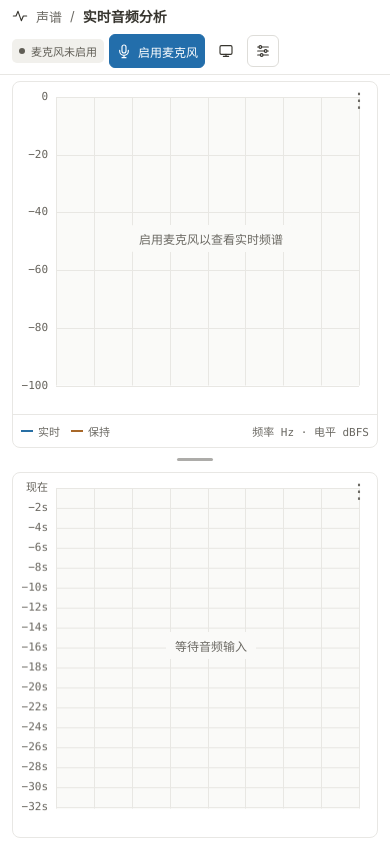
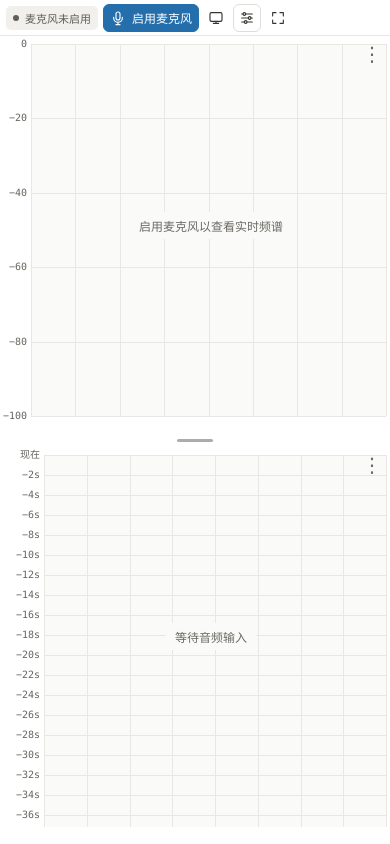
Before and after one commit to PaperCube/sound-spectrum-web, a plain HTML site: page index.html in a window 390 px wide. Drawn offline with Linux system fonts and the light colour scheme.

Commit message:
Maximize chart space and add fullscreen mode

```diff
--- a/index.html
+++ b/index.html
@@ -31,6 +31,8 @@
   <symbol id="i-level" viewBox="0 0 24 24"><path d="M5 19v-4m5 4V9m5 10V5m5 14v-8"/></symbol>
   <symbol id="i-clock" viewBox="0 0 24 24"><circle cx="12" cy="12" r="9"/><path d="M12 7v6l4 2"/></symbol>
   <symbol id="i-water" viewBox="0 0 24 24"><path d="M3 5h18M3 10h18M3 15h18M3 20h18M8 5v5m7 0v5m-6 0v5"/></symbol>
+  <symbol id="i-fullscreen" viewBox="0 0 24 24"><path d="M9 4H4v5m11-5h5v5M4 15v5h5m11-5v5h-5"/></symbol>
+  <symbol id="i-exit-fullscreen" viewBox="0 0 24 24"><path d="M4 9h5V4m11 5h-5V4M4 15h5v5m11-5h-5v5"/></symbol>
 </svg>
 <header class="top">
   <div class="crumb">
@@ -54,6 +56,7 @@
         <button type="button" data-theme-choice="dark" aria-pressed="false">晚上</button>
       </div>
     </div>
+    <button class="button icon-button" id="fullscreen-button" type="button" aria-label="全屏" title="全屏" aria-pressed="false"><svg class="icon" aria-hidden="true"><use id="fullscreen-icon" href="#i-fullscreen"/></svg></button>
   </div>
 </header>
 <main id="overview" data-input="idle" data-layout="stack">
@@ -137,7 +140,6 @@
       <div class="chart-resize" id="water-resize" role="separator" tabindex="0" aria-label="瀑布图高度" aria-controls="water-wrap" aria-orientation="horizontal" title="拖动调整高度，双击恢复自动高度"></div>
     </section>
   </section>
-  <p class="help"><span>滚轮或双指缩放 · 拖动平移 · 双击复位 · 空格冻结</span><span>电平以数字满刻度 dBFS 表示</span></p>
 </main>
 <button class="button settings-launcher" id="settings-button" aria-label="分析设置" title="分析设置" aria-haspopup="dialog" aria-controls="settings-dialog"><svg class="icon" aria-hidden="true"><use href="#i-settings"/></svg><span>分析设置</span></button>
 <dialog id="settings-dialog" aria-labelledby="settings-title">
--- a/scripts/charts.js
+++ b/scripts/charts.js
@@ -60,6 +60,12 @@ SoundSpectrum.createCharts = function (app, view, audio) {
 
   function dimensions(canvas, context) {
     const {width, height} = canvas.getBoundingClientRect();
+    const compact = document.documentElement.classList.contains("compact-charts");
+    const left = compact ? (canvas === waterfall ? 44 : 31) : width < 500 ? 43 : 59;
+    const top = compact ? 8 : 15;
+    const plotWidth = width - left - (compact ? 4 : 18);
+    const plotHeight = height - top - (compact ? 17 : 28);
+    if (plotWidth <= 0 || plotHeight <= 0) return null;
     const ratio = Math.min(2, devicePixelRatio || 1);
     const w = Math.round(width * ratio), h = Math.round(height * ratio);
     if (!w || !h) return null;
@@ -68,8 +74,7 @@ SoundSpectrum.createCharts = function (app, view, audio) {
       canvas.height = h;
     }
     context.setTransform(ratio, 0, 0, ratio, 0, 0);
-    const left = width < 500 ? 43 : 59;
-    return { width, height, left, top: 15, w: width - left - 18, h: height - 43 };
+    return {width, height, left, top, w: plotWidth, h: plotHeight, compact};
   }
 
   const plotX = (frequency, plot) => plot.left + (positionOf(frequency) - state.range[0]) / (state.range[1] - state.range[0]) * plot.w;
@@ -98,7 +103,7 @@ SoundSpectrum.createCharts = function (app, view, audio) {
   }
 
   function drawGrid(context, plot, isWater) {
-    context.font = '11px "IBM Plex Mono", Menlo, monospace';
+    context.font = `${plot.compact ? 10 : 11}px "IBM Plex Mono", Menlo, monospace`;
     context.textBaseline = "middle";
     context.lineWidth = 1;
     context.textAlign = "right";
@@ -116,7 +121,7 @@ SoundSpectrum.createCharts = function (app, view, audio) {
       context.lineTo(plot.left + plot.w, y);
       context.stroke();
       const value = isWater ? secondsPerTick * step : Math.round(-options.floor * step / 5);
-      context.fillText(isWater ? (value ? `−${value}s` : "现在") : (value ? `−${value}` : "0"), plot.left - 8, y);
+      context.fillText(isWater ? (value ? `−${value}s` : "现在") : (value ? `−${value}` : "0"), plot.left - (plot.compact ? 4 : 8), y);
     }
     if (!state.session) {
       context.beginPath();
@@ -138,7 +143,7 @@ SoundSpectrum.createCharts = function (app, view, audio) {
       context.stroke();
       const labelX = clamp(x, plot.left + 4, plot.width - 16);
       if (labelX - lastLabel < 34) continue;
-      context.fillText(f >= 1000 ? `${+(f / 1000).toFixed(2)}k` : `${+f.toFixed(1)}`, labelX, plot.top + plot.h + 15);
+      context.fillText(f >= 1000 ? `${+(f / 1000).toFixed(2)}k` : `${+f.toFixed(1)}`, labelX, plot.top + plot.h + (plot.compact ? 9 : 15));
       lastLabel = labelX;
     }
   }
@@ -383,9 +388,11 @@ SoundSpectrum.createCharts = function (app, view, audio) {
     if (cursorNode.hidden) return;
     const x = plot.left + clamp(position, 0, 1) * plot.w;
     const label = cursorNode.firstElementChild;
-    label.textContent = hz(frequency);
+    const measureLevel = plot.compact && canvas === spectrum;
+    label.textContent = measureLevel ? `${hz(frequency)} · ${dB(state.current[indexAt(frequency)])} dBFS` : hz(frequency);
     const margin = label.offsetWidth / 2 + 3;
     cursorNode.style.setProperty("--cursor-x", x + "px");
+    cursorNode.style.setProperty("--cursor-top", plot.top + "px");
     cursorNode.style.setProperty("--cursor-height", plot.h + "px");
     cursorNode.style.setProperty("--cursor-label-offset", (clamp(x, margin, plot.width - margin) - x) + "px");
   }
--- a/scripts/controls.js
+++ b/scripts/controls.js
@@ -7,25 +7,32 @@ SoundSpectrum.bindControls = function (app, view, audio, charts) {
   const { setupAnalysis, collect, showNotice, stopMicrophone, refreshDevices, useMicrophone, togglePause,
     calibrateNoise, setNoiseFilter } = audio;
   const { waterFloor, updateWaterRamp, applyThemeColors } = charts;
+  const root = document.documentElement;
   const overview = $("overview");
-  const topActions = document.querySelector(".top-actions");
   const settingsLauncher = $("settings-button");
+  const fullscreenButton = $("fullscreen-button");
   const settingsDialog = $("settings-dialog");
   const settings = settingsDialog.querySelector(".settings");
   const metadata = overview.querySelector(".metadata");
-  const help = overview.querySelector(".help");
   const instrument = overview.querySelector(".instrument");
   const splitter = $("chart-splitter");
   const spectrumCard = $("spectrum-section");
   const waterCard = $("water-section");
   const spectrumWrap = $("spectrum-wrap");
   const waterWrap = $("water-wrap");
+  const compactHeaders = matchMedia("(max-width: 700px), (max-height: 500px) and (pointer: coarse)");
+  const supportsPopovers = "showPopover" in HTMLElement.prototype;
+  let fullscreenFallback = false;
+  const fullscreenActive = () => Boolean(document.fullscreenElement) || fullscreenFallback;
 
-  if ("showPopover" in HTMLElement.prototype) {
-    const compactHeaders = matchMedia("(max-width: 700px), (max-height: 500px) and (pointer: coarse)");
+  const syncChartMenus = [];
+  if (supportsPopovers) {
     for (const trigger of instrument.querySelectorAll(".chart-menu-toggle")) {
       const head = trigger.closest(".panel-head");
       const menu = trigger.popoverTargetElement;
+      const card = head.closest(".chart-card");
+      const readouts = Array.from(card.querySelectorAll(":scope > .plot-footer, :scope > .peak-list, :scope > .water-history"));
+      const resizeHandle = card.querySelector(".chart-resize");
       const positionMenu = () => {
         const {top, right, bottom} = trigger.getBoundingClientRect();
         const below = window.innerHeight - bottom - 12;
@@ -36,21 +43,46 @@ SoundSpectrum.bindControls = function (app, view, audio, charts) {
         menu.style.setProperty("--chart-menu-bottom", openAbove ? (window.innerHeight - top + 4) + "px" : "auto");
         menu.style.setProperty("--chart-menu-max-height", Math.max(0, openAbove ? above : below) + "px");
       };
-      const sync = () => {
-        head.classList.toggle("chart-head-compact", compactHeaders.matches);
-        if (compactHeaders.matches) menu.setAttribute("popover", "auto");
-        else menu.removeAttribute("popover");
-      };
+      syncChartMenus.push(compact => {
+        if (compact === head.classList.contains("chart-head-compact")) return;
+        head.classList.toggle("chart-head-compact", compact);
+        if (compact) {
+          menu.setAttribute("popover", "auto");
+          menu.append(...readouts);
+        } else {
+          menu.removeAttribute("popover");
+          resizeHandle.before(...readouts);
+        }
+      });
       menu.addEventListener("beforetoggle", event => {
         if (event.newState === "open") positionMenu();
       });
       window.addEventListener("resize", () => {
         if (menu.matches(":popover-open")) positionMenu();
       });
-      compactHeaders.addEventListener("change", sync);
-      sync();
     }
   }
+
+  fullscreenButton.addEventListener("click", async () => {
+    if (fullscreenFallback) {
+      fullscreenFallback = false;
+      updateLayout();
+    } else if (document.fullscreenElement) {
+      await document.exitFullscreen();
+    } else {
+      if (document.fullscreenEnabled && root.requestFullscreen) {
+        try {
+          await root.requestFullscreen();
+          return;
+        } catch {
+          // Some mobile browsers only support fullscreen video.
+        }
+      }
+      fullscreenFallback = true;
+      updateLayout();
+    }
+  });
+  document.addEventListener("fullscreenchange", updateLayout);
 
   function syncSettings() {
     for (const [key, value] of Object.entries(options)) {
@@ -73,21 +105,30 @@ SoundSpectrum.bindControls = function (app, view, audio, charts) {
   }
 
   function updateLayout() {
-    const portrait = portraitLayout.matches;
-    const fixedStack = portrait || compactLayout.matches || !options["show-water"];
+    const fullscreen = fullscreenActive();
+    const viewportCharts = portraitLayout.matches || fullscreen;
+    const compact = compactHeaders.matches || fullscreen;
+    root.classList.toggle("compact-charts", compact);
+    root.classList.toggle("viewport-charts", viewportCharts);
+    root.classList.toggle("charts-fullscreen", fullscreen);
+    for (const sync of syncChartMenus) sync(compact);
+    const fullscreenLabel = fullscreen ? "退出全屏" : "全屏";
+    fullscreenButton.setAttribute("aria-label", fullscreenLabel);
+    fullscreenButton.setAttribute("aria-pressed", fullscreen);
+    fullscreenButton.title = fullscreenLabel;
+    $("fullscreen-icon").setAttribute("href", fullscreen ? "#i-exit-fullscreen" : "#i-fullscreen");
+    const fixedStack = viewportCharts || compactLayout.matches || !options["show-water"];
     const layout = fixedStack ? "stack" : options.layout;
     overview.dataset.layout = layout;
-    $("spectrum-height").disabled = portrait;
-    $("water-height").disabled = portrait || layout === "side";
-    splitter.hidden = !portrait || !options["show-water"];
-    if (portrait && metadata.parentElement !== settings) {
-      topActions.append(settingsLauncher);
+    $("spectrum-height").disabled = viewportCharts;
+    $("water-height").disabled = viewportCharts || layout === "side";
+    splitter.hidden = !viewportCharts || !options["show-water"];
+    if (viewportCharts && metadata.parentElement !== settings) {
+      fullscreenButton.before(settingsLauncher);
       settings.prepend(metadata);
-      settings.append(help);
-    } else if (!portrait && metadata.parentElement !== overview) {
+    } else if (!viewportCharts && metadata.parentElement !== overview) {
       overview.after(settingsLauncher);
       instrument.before(metadata);
-      instrument.after(help);
     }
     updatePortraitSplit();
     updateWaterViewportHeight();
@@ -114,6 +155,7 @@ SoundSpectrum.bindControls = function (app, view, audio, charts) {
   }
   compactLayout.addEventListener("change", updateLayout);
   portraitLayout.addEventListener("change", updateLayout);
+  compactHeaders.addEventListener("change", updateLayout);
 
   function panelControlsHeight(card, wrap) {
     let height = card.offsetHeight - card.clientHeight;
@@ -177,7 +219,6 @@ SoundSpectrum.bindControls = function (app, view, audio, charts) {
 
   function applyTheme() {
     const resolved = options.theme === "system" ? (darkPreference.matches ? "dark" : "light") : options.theme;
-    const root = document.documentElement;
     root.dataset.theme = resolved;
     applyThemeColors(getComputedStyle(root));
     for (const button of themeButtons) button.setAttribute("aria-pressed", button.dataset.themeChoice === options.theme);
@@ -363,6 +404,12 @@ SoundSpectrum.bindControls = function (app, view, audio, charts) {
   });
 
   document.addEventListener("keydown", event => {
+    if (event.key === "Escape" && !event.defaultPrevented && fullscreenFallback && !settingsDialog.open
+      && (!supportsPopovers || !instrument.querySelector(":popover-open"))) {
+      fullscreenFallback = false;
+      updateLayout();
+      return;
+    }
     if (!state.session || settingsDialog.open || event.code !== "Space" || event.repeat || event.target.closest("button, input, select")) return;
     event.preventDefault();
     togglePause();
--- a/styles/app.css
+++ b/styles/app.css
@@ -36,7 +36,7 @@ main { width: min(1440px, calc(100% - 48px)); margin-inline: auto; padding: 20px
 .status[data-state="mic"] { color: var(--active-ink); background: var(--active-bg); }
 .status[data-state="paused"] { color: var(--paused-ink); background: var(--paused-bg); }
 .notice { margin: 0 0 14px; padding: 10px 12px; background: var(--notice-bg); border-radius: 6px; font-size: 13px; color: var(--notice-ink); }
-main { display: grid; grid-template-columns: 176px minmax(0, 1fr); column-gap: 18px; align-items: start; grid-template-areas: "notice notice" "metadata charts" ". help"; }
+main { display: grid; grid-template-columns: 176px minmax(0, 1fr); column-gap: 18px; align-items: start; grid-template-areas: "notice notice" "metadata charts"; }
 main > .notice { grid-area: notice; margin-bottom: 12px; }
 .metadata { display: grid; gap: 3px; padding: 10px 12px; border: 1px solid var(--line); border-radius: 8px; font-size: 12px; }
 main > .metadata { grid-area: metadata; }
@@ -60,7 +60,7 @@ canvas { display: block; width: 100%; height: 100%; touch-action: none; }
 main[data-input="idle"] canvas { touch-action: auto; }
 #spectrum-wrap { height: var(--spectrum-height, clamp(225px, 32vh, 360px)); }
 #water-wrap { height: var(--water-height, 196px); }
-.chart-cursor { pointer-events: none; position: absolute; z-index: 1; top: 15px; left: var(--cursor-x); height: var(--cursor-height); border-left: 1px dashed var(--cursor); }
+.chart-cursor { pointer-events: none; position: absolute; z-index: 1; top: var(--cursor-top, 15px); left: var(--cursor-x); height: var(--cursor-height); border-left: 1px dashed var(--cursor); }
 .chart-cursor span { position: absolute; top: 100%; left: var(--cursor-label-offset); transform: translateX(-50%); margin-top: 5px; padding: 2px 4px; border: 1px solid var(--marker-border); border-radius: 3px; background: var(--marker-bg); color: var(--marker-ink); font: 11px var(--mono); white-space: nowrap; }
 .water-controls { display: flex; align-items: center; justify-content: flex-end; gap: 8px; flex-wrap: wrap; }
 :is(.water-controls, .chart-actions) select { min-height: 28px; max-width: 100%; padding: 0 3px; border: 1px solid var(--control-border); border-radius: 5px; background: var(--paper); color: var(--ink); font-size: 11px; }
@@ -100,6 +100,11 @@ main[data-input="idle"] canvas { touch-action: auto; }
 .chart-head-compact [popover] .button { justify-content: flex-start; }
 .chart-head-compact .scale { justify-content: space-between; gap: 4px; padding: 4px 0; }
 .chart-head-compact .ramp { flex: 1; }
+.chart-head-compact .plot-footer { display: grid; gap: 4px; padding: 6px 0 0; }
+.chart-head-compact .peak-list { flex-wrap: wrap; overflow: visible; padding: 0; }
+.chart-head-compact .peak-list li { white-space: normal; overflow-wrap: anywhere; }
+.chart-head-compact .water-history { display: grid; grid-template-columns: 1fr auto; gap: 3px 5px; padding: 6px 0 0; }
+.chart-head-compact .water-history input { grid-column: 1 / -1; grid-row: 2; width: 100%; margin: 0; }
 main[data-layout="side"] #water-section { align-self: start; height: var(--water-viewport-height, 70vh); display: flex; flex-direction: column; }
 main[data-layout="side"] #water-wrap { height: auto; flex: 1; }
 main[data-layout="side"] #waterfall { position: absolute; inset: 0; }
@@ -123,8 +128,6 @@ main[data-layout="side"] #water-resize { display: none; }
 .peak-list { display: flex; flex-wrap: wrap; gap: 5px; margin: 0; padding: 0 13px 9px; list-style: none; }
 .peak-list li { border: 1px solid var(--marker-border); border-radius: 4px; background: var(--marker-bg); color: var(--marker-ink); padding: 4px 6px; font: 11px var(--mono); white-space: nowrap; }
 .peak-list .primary-peak { font-weight: 750; border-color: var(--trace); }
-.help { margin: 12px 1px 0; display: flex; justify-content: space-between; flex-wrap: wrap; gap: 7px; color: var(--muted); font-size: 11px; }
-main > .help { grid-area: help; }
 dialog { width: min(770px, calc(100% - 26px)); max-height: calc(100% - 30px); border: 1px solid var(--line); border-radius: 10px; padding: 0; color: var(--ink); background: var(--paper); box-shadow: 0 14px 46px var(--shadow); }
 dialog[open] { display: flex; flex-direction: column; }
 .dialog-head, .settings-footer { flex-shrink: 0; }
@@ -167,7 +170,7 @@ dialog::backdrop { background: var(--backdrop); }
   #water-wrap { height: var(--water-height, 168px); }
 }
 @media (max-width: 1000px) {
-  main { grid-template-columns: minmax(0, 1fr); grid-template-areas: "notice" "charts" "metadata" "help"; }
+  main { grid-template-columns: minmax(0, 1fr); grid-template-areas: "notice" "charts" "metadata"; }
   .metadata { margin-top: 12px; }
   .metadata dl { display: flex; flex-wrap: wrap; gap: 5px 15px; }
 }
@@ -181,14 +184,13 @@ dialog::backdrop { background: var(--backdrop); }
   .ramp { width: 60px; }
 }
 
-@media (orientation: portrait) {
-  html, body { height: 100%; overflow: hidden; overscroll-behavior: none; }
-  body { display: grid; grid-template-rows: auto minmax(0, 1fr); height: 100dvh; }
-  .top { padding-inline: 12px; flex-wrap: wrap; }
-  .top .layout-controls { display: none; }
-  .settings-launcher { position: static; width: 32px; min-height: 32px; padding: 0; box-shadow: none; }
-  .settings-launcher span { display: none; }
-  main {
+.viewport-charts, .viewport-charts body { height: 100%; overflow: hidden; overscroll-behavior: none; }
+.viewport-charts body { display: grid; grid-template-rows: auto minmax(0, 1fr); height: 100dvh; }
+.viewport-charts .top { padding-inline: 12px; flex-wrap: wrap; }
+.viewport-charts .top .layout-controls { display: none; }
+.viewport-charts .settings-launcher { position: static; width: 32px; min-height: 32px; padding: 0; box-shadow: none; }
+.viewport-charts .settings-launcher span { display: none; }
+.viewport-charts main {
   width: calc(100% - 24px);
   min-height: 0;
   padding: 6px 0 max(6px, env(safe-area-inset-bottom));
@@ -196,22 +198,44 @@ dialog::backdrop { background: var(--backdrop); }
   align-items: stretch;
   overflow: clip;
 }
-  main > .notice { margin-bottom: 6px; }
-  main > :is(.metadata, .help) { display: none; }
-  .instrument {
+.viewport-charts main > .notice { margin-bottom: 6px; }
+.viewport-charts main > .metadata { display: none; }
+.viewport-charts .instrument {
   min-height: 0;
-    grid-template-rows: minmax(0, var(--portrait-spectrum-share, 1fr)) 24px minmax(0, var(--portrait-water-share, 1fr));
+  grid-template-rows: minmax(0, var(--portrait-spectrum-share, 1fr)) var(--chart-splitter-height, 24px) minmax(0, var(--portrait-water-share, 1fr));
   gap: 0;
   align-items: stretch;
 }
-  .instrument:has(#water-section[hidden]) { grid-template-rows: minmax(0, 1fr); }
-  .instrument .chart-card { display: flex; flex-direction: column; min-height: 0; overflow: clip; }
-  .instrument .chart-card > :not(.canvas-wrap) { flex-shrink: 0; }
-  .instrument :is(#spectrum-wrap, #water-wrap) { flex: 1; min-height: 0; height: auto; }
-  .instrument canvas { position: absolute; inset: 0; }
-  .instrument .chart-card .chart-resize { display: none; }
-  #chart-splitter { height: 100%; border: 0; border-radius: 6px; }
+.viewport-charts .instrument:has(#water-section[hidden]) { grid-template-rows: minmax(0, 1fr); }
+.viewport-charts .instrument .chart-card { display: flex; flex-direction: column; min-height: 0; overflow: clip; }
+.viewport-charts .instrument .chart-card > :not(.canvas-wrap) { flex-shrink: 0; }
+.viewport-charts .instrument :is(#spectrum-wrap, #water-wrap) { flex: 1; min-height: 0; height: auto; }
+.viewport-charts .instrument canvas { position: absolute; inset: 0; }
+.viewport-charts .instrument .chart-card .chart-resize { display: none; }
+#chart-splitter { position: relative; height: 100%; border: 0; border-radius: 6px; }
 #chart-splitter::after { width: 36px; }
-  .peak-list { flex-wrap: nowrap; overflow-x: auto; scrollbar-width: none; }
-  .settings :is(.metadata, .help) { grid-column: 1 / -1; margin: 0; }
+.viewport-charts .chart-card > .peak-list { flex-wrap: nowrap; overflow-x: auto; scrollbar-width: none; }
+.viewport-charts .settings .metadata { grid-column: 1 / -1; margin: 0; }
+
+.compact-charts { --chart-splitter-height: 14px; }
+.compact-charts main { width: 100%; padding: 0 0 env(safe-area-inset-bottom); }
+.compact-charts .chart-card { border: 0; border-radius: 0; }
+.compact-charts .instrument { gap: 0; }
+.compact-charts .top { min-height: 36px; padding: 2px 6px; }
+.compact-charts .crumb { position: absolute; width: 1px; height: 1px; overflow: hidden; clip-path: inset(50%); }
+.compact-charts .top-actions { width: auto; flex-wrap: wrap; gap: 3px; margin-left: 0; }
+.compact-charts .top :is(.icon-button, .settings-launcher) { width: 28px; min-height: 28px; }
+.compact-charts #mic-button { min-height: 28px; padding: 0 6px; font-size: 12px; }
+.compact-charts .chart-cursor span { margin-top: 2px; padding-block: 1px; font-size: 10px; }
+.compact-charts #chart-splitter::before { content: ""; position: absolute; inset: -5px 0; z-index: 2; }
+
+.charts-fullscreen .top { min-height: 0; height: 0; padding: 0; border: 0; }
+.charts-fullscreen .top-actions > :not(#fullscreen-button) { display: none; }
+.charts-fullscreen #fullscreen-button {
+  position: fixed;
+  z-index: 3;
+  top: env(safe-area-inset-top);
+  right: max(36px, env(safe-area-inset-right));
+  background: var(--paper);
 }
+.charts-fullscreen #fullscreen-button:focus-visible { outline-offset: -2px; }
```
Lines whose indentation alone changed are shown as unchanged.
